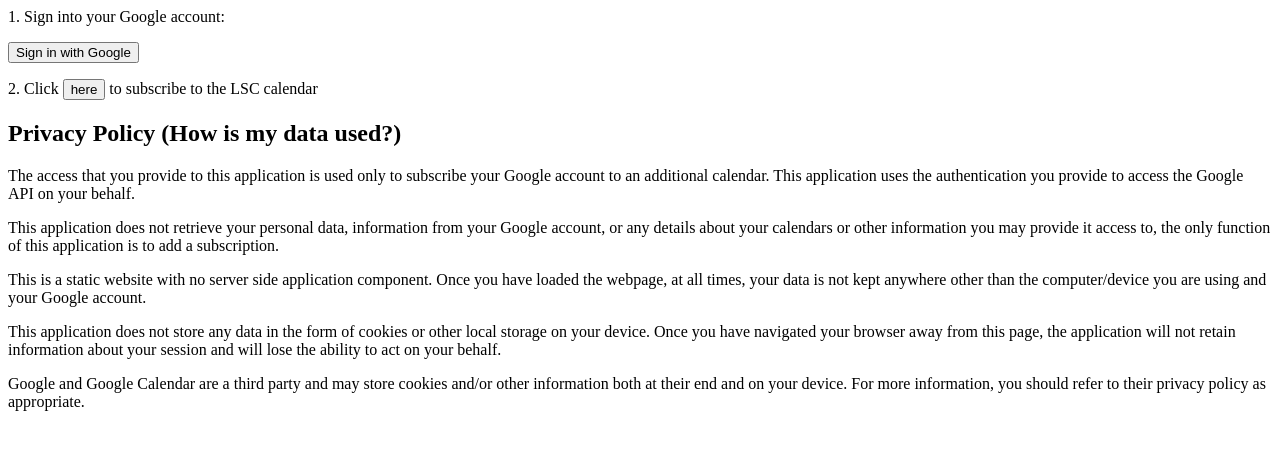
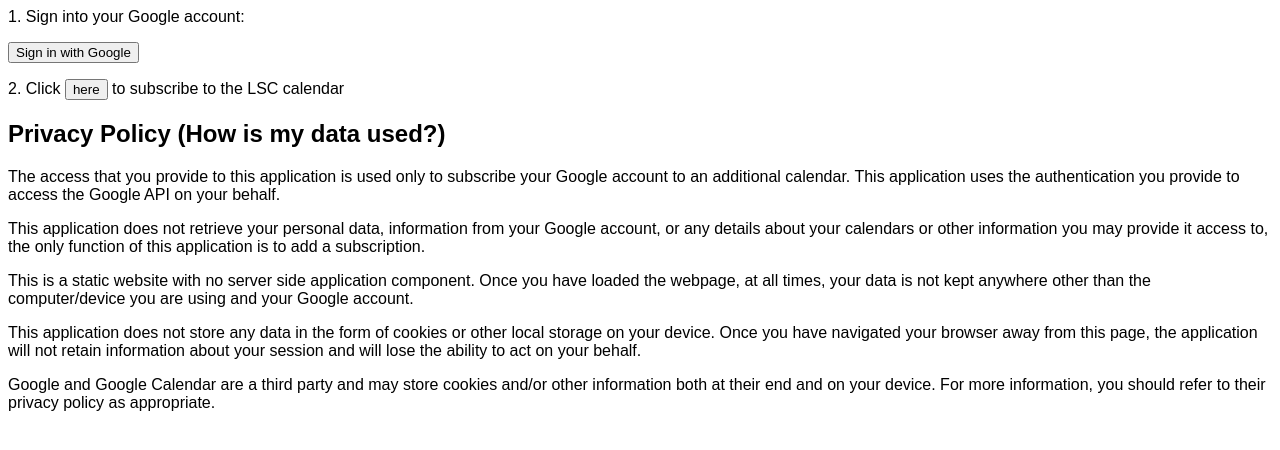
Before and after one commit to aidy-jenkins/LondonSocialClubCalendar, a website: page AutoSubscribe/index.html in a window 1280 px wide. Drawn offline with Linux system fonts and the light colour scheme; a script that the page names is missing.

Commit message:
Update index.html

```diff
--- a/AutoSubscribe/index.html
+++ b/AutoSubscribe/index.html
@@ -3,7 +3,7 @@
         <title>Subscribe to Calendar</title>
         <style type="text/css">
             html {
-             font-family: 'sans-serif'
+             font-family: Arial, Helvetica, sans-serif
             }
         </style>
 
```
